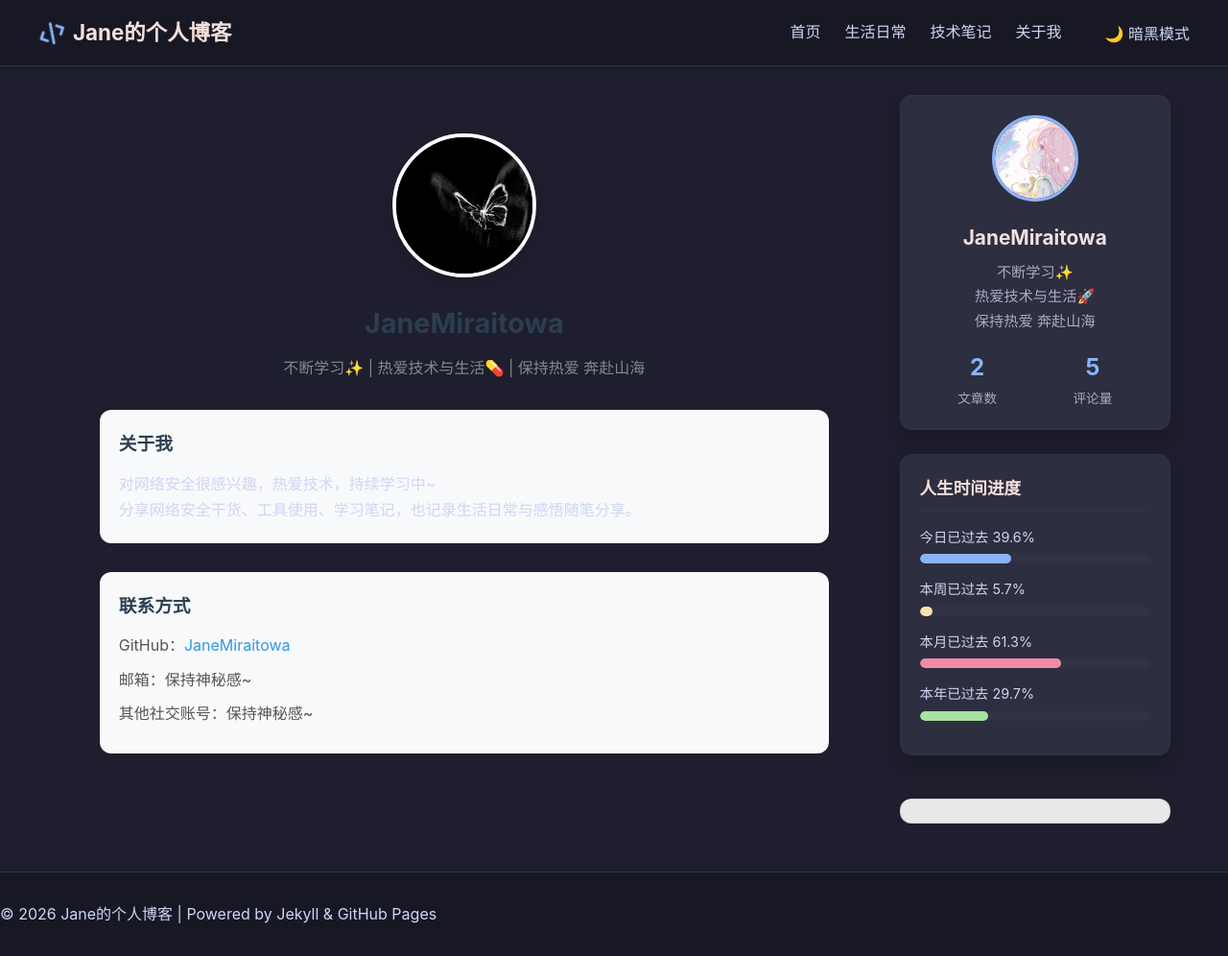
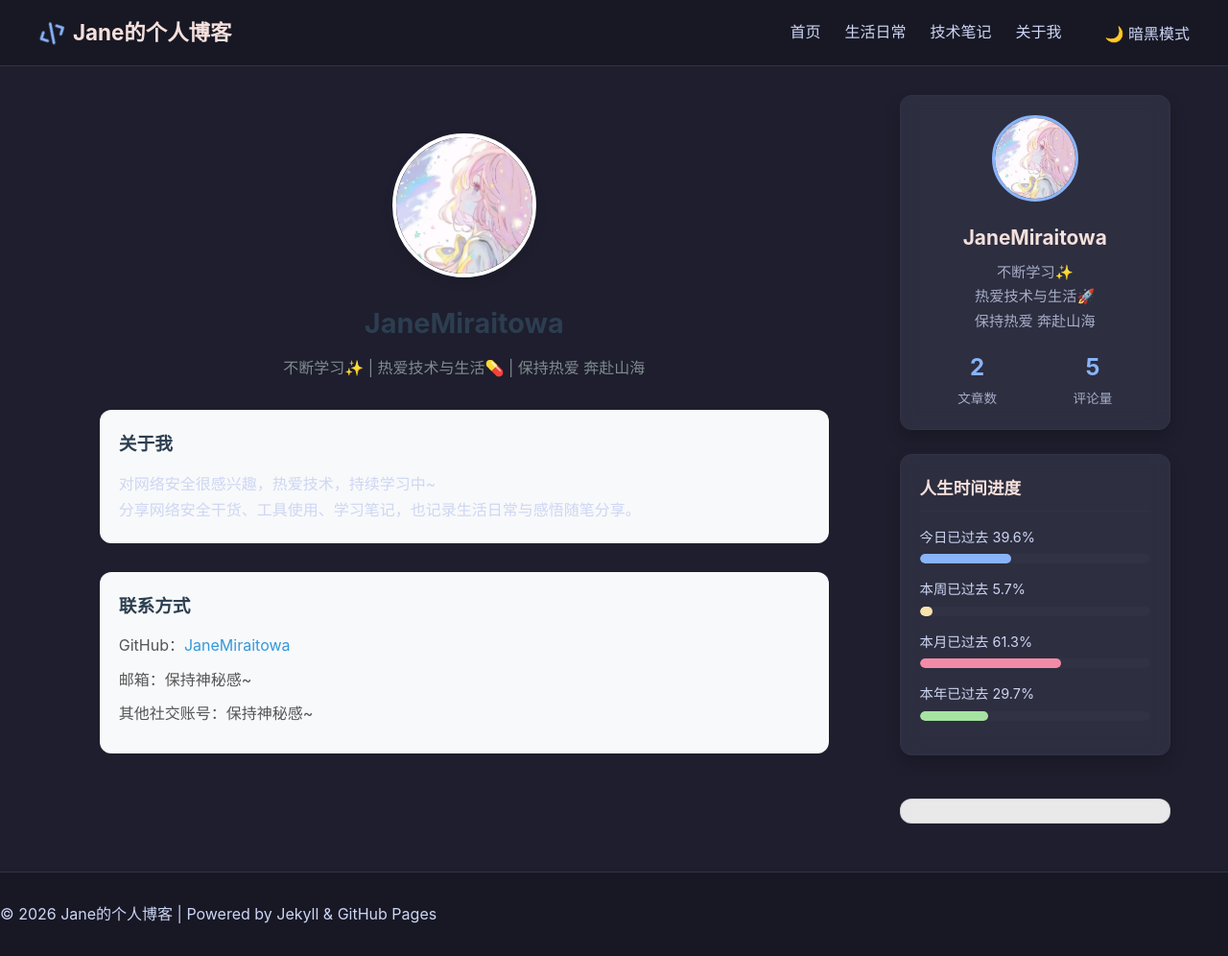
Before and after one commit to JaneMiraitowa/JaneMiraitowa.github.io, a Jekyll site: the page built from about.html, in a window 1280 px wide and 996 px high. Shown: the whole window at 96% size. Built offline with Jekyll 4.4.1, drawn with Linux system fonts in a browser that asks for light colours; comment, search, counter and statistics services are not loaded.

Commit message:
更改图片

```diff
--- a/about.html
+++ b/about.html
@@ -5,7 +5,7 @@
 
 <div class="about-page">
   <div class="about-avatar">
-    <img src="/assets/images/pic1.jpg" alt="Jane">
+    <img src="/assets/images/avatar.jpg" alt="Jane">
   </div>
   <h2 class="about-name">JaneMiraitowa</h2>
   <p class="about-bio">不断学习✨ | 热爱技术与生活💊 | 保持热爱 奔赴山海</p >
```
